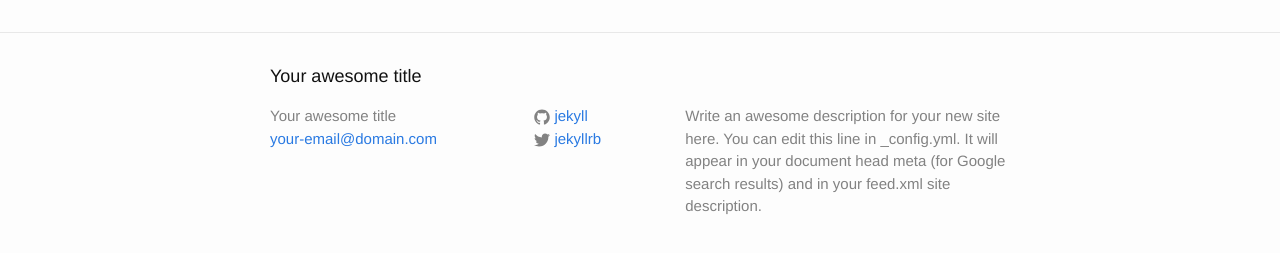
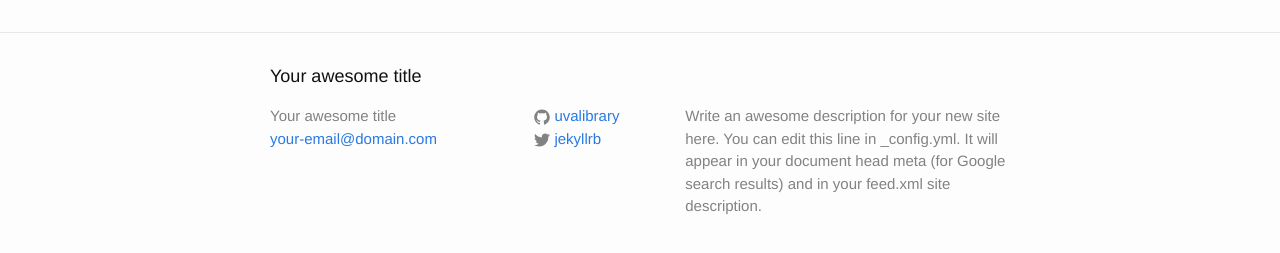
Before and after one commit to jh9xp/jekyll-web, a Jekyll site: the page built from index.html, in a window 1280 px wide. Shown: the part 264-517 px from the top of the page. Built offline with Jekyll 4.4.1, drawn with Linux system fonts in a browser that asks for light colours.

```diff
--- a/_config.yml
+++ b/_config.yml
@@ -5,10 +5,10 @@ description: > # this means to ignore newlines until "baseurl:"
   Write an awesome description for your new site here. You can edit this
   line in _config.yml. It will appear in your document head meta (for
   Google search results) and in your feed.xml site description.
-baseurl: "" # the subpath of your site, e.g. /blog/
-url: "http://yourdomain.com" # the base hostname & protocol for your site
+baseurl: "/jekyll-web" # the subpath of your site, e.g. /blog/
+url: "http://uvalib.github.io/" # the base hostname & protocol for your site
 twitter_username: jekyllrb
-github_username:  jekyll
+github_username: uvalibrary
 
 # Build settings
 markdown: kramdown
```
